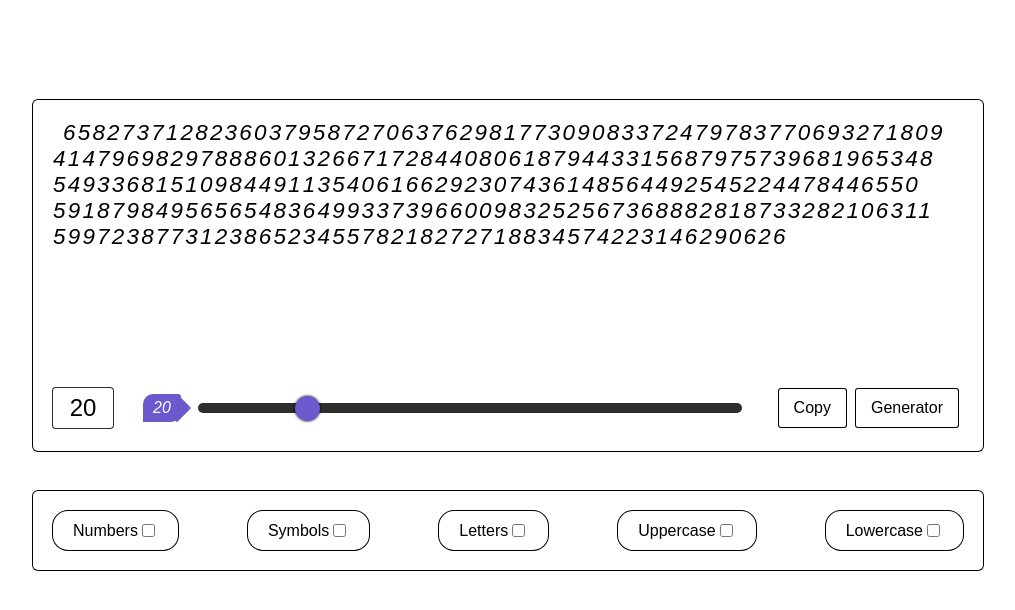
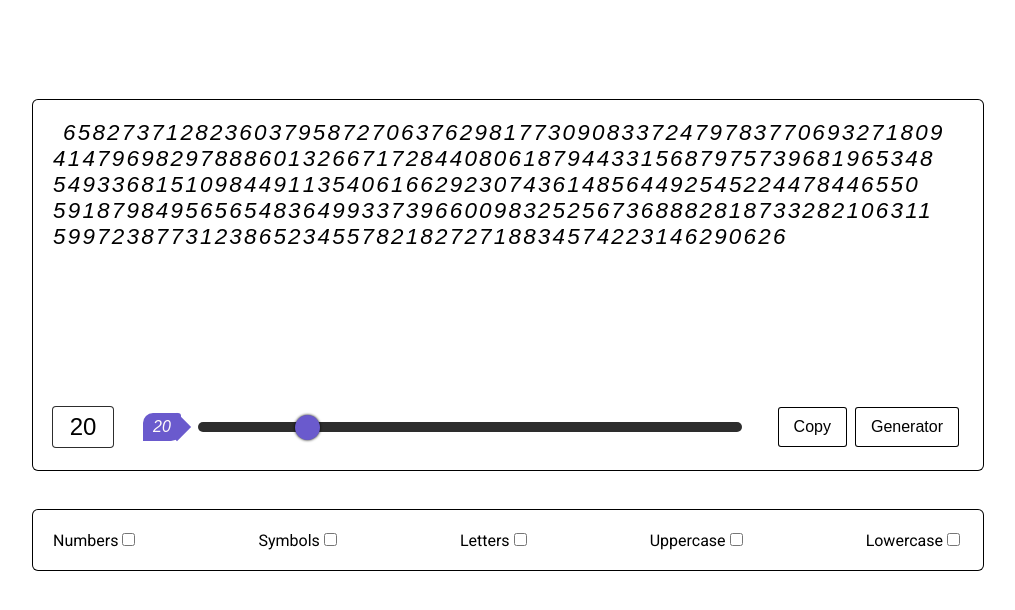
Before and after one commit to Mirudistok32/generator-password, a React (Create React App) app: page / in a window 1280 px wide. Shown: the top 610 px of the page, without its empty margins (132-1147 px from the left). Built offline with nearby package versions, Linux system fonts and the light colour scheme.

Commit message:
Add React.memo for CheckboxCraft and DisplaySettings

```diff
--- a/src/component/CheckboxCraft/CheckboxCraft.module.scss
+++ b/src/component/CheckboxCraft/CheckboxCraft.module.scss
@@ -0,0 +1,3 @@
+.checkbox{
+
+}
--- a/src/component/CheckboxCraft/index.tsx
+++ b/src/component/CheckboxCraft/index.tsx
@@ -6,14 +6,14 @@ type PropsType = {
     title: string
 }
 
-export const CheckboxCraft: React.FC<PropsType> = (props) => {
+export const CheckboxCraft: React.FC<PropsType> = React.memo((props) => {
 
     const { className, title } = props
 
     return (
-        <label className={s.checkbox}>
+        <label className={s.checkbox + `${className ? ' ' + className : ''}`}>
             <span className={s.checkbox__title}>{title}</span>
             <input className={s.checkbox__input} type="checkbox" />
         </label>
     )
-}
+})
--- a/src/component/DisplaySettings/index.tsx
+++ b/src/component/DisplaySettings/index.tsx
@@ -1,43 +1,29 @@
 import React from 'react'
+import { CheckboxCraft } from '../CheckboxCraft';
 import s from './DisplaySettings.module.scss'
 
-export const DisplaySettings = () => {
+export const DisplaySettings = React.memo(() => {
 
     console.log(String.fromCharCode(72));
     return (
         <div className={s.displaysettings}>
             <ul className={s['displaysettings__list']}>
                 <li className={s.displaysettings__element}>
-                    <label className={s['displaysettings__element-box']}>
-                        <span className={s.displaysettings__title}>Numbers</span>
-                        <input className={s.displaysettings__input} type="checkbox" />
-                    </label>
+                    <CheckboxCraft title={'Numbers'} />
                 </li>
                 <li className={s.displaysettings__element}>
-                    <label className={s['displaysettings__element-box']}>
-                        <span className={s.displaysettings__title}>Symbols</span>
-                        <input className={s.displaysettings__input} type="checkbox" />
-                    </label>
+                    <CheckboxCraft title={'Symbols'} />
                 </li>
                 <li className={s.displaysettings__element}>
-                    <label className={s['displaysettings__element-box']}>
-                        <span className={s.displaysettings__title}>Letters</span>
-                        <input className={s.displaysettings__input} type="checkbox" />
-                    </label>
+                    <CheckboxCraft title={'Letters'} />
                 </li>
                 <li className={s.displaysettings__element}>
-                    <label className={s['displaysettings__element-box']}>
-                        <span className={s.displaysettings__title}>Uppercase</span>
-                        <input className={s.displaysettings__input} type="checkbox" />
-                    </label>
+                    <CheckboxCraft title={'Uppercase'} />
                 </li>
                 <li className={s.displaysettings__element}>
-                    <label className={s['displaysettings__element-box']}>
-                        <span className={s.displaysettings__title}>Lowercase</span>
-                        <input className={s.displaysettings__input} type="checkbox" />
-                    </label>
+                    <CheckboxCraft title={'Lowercase'} />
                 </li>
             </ul>
         </div>
     )
-}
+})
```
